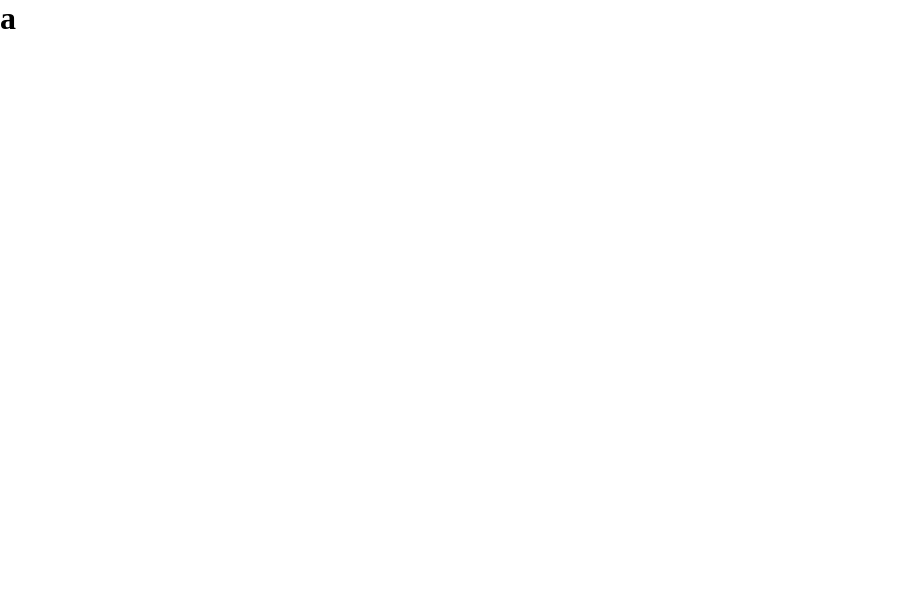
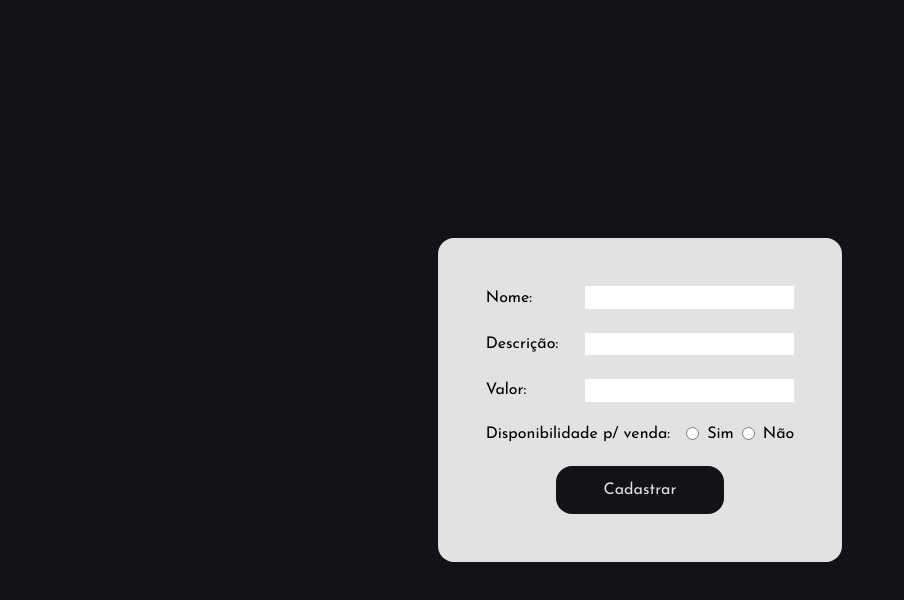
Before and after one commit to RafaelHDSV/Oak-Tecnologia, a React (Create React App) app: page / in a window 1280 px wide. Shown: the top 600 px of the page, without its empty margins (0-904 px from the left). Built offline with nearby package versions, Linux system fonts and the light colour scheme.

Commit message:
feat: adding conections in pages

```diff
--- a/src/App.css
+++ b/src/App.css
@@ -1,6 +1,166 @@
+@import url('https://fonts.googleapis.com/css2?family=Josefin+Sans:ital,wght@0,100..700;1,100..700&display=swap');
+/*   font-family: "Josefin Sans", sans-serif; */
+
+:root {
+	--white: #e2e2e2;
+	--gray: #131313;
+	--black: #121218;
+	--full-black: #000000;
+}
+
 * {
 	padding: 0;
 	margin: 0;
 	box-sizing: border-box;
 	transition: 200ms all ease;
+	font-family: 'Josefin Sans', sans-serif;
+	font-size: 16px;
 }
+
+body {
+	display: flex;
+	flex-direction: column;
+	justify-content: center;
+	align-items: center;
+	max-width: 100vw;
+	min-height: 100vh;
+	background-color: var(--black);
+}
+
+/* Register Page */
+
+.form-container {
+	display: flex;
+	flex-direction: column;
+	justify-content: center;
+	align-items: center;
+	background-color: var(--white);
+	padding: 3rem;
+	gap: 1.5rem;
+	border-radius: 1rem;
+}
+
+.input-container {
+	display: flex;
+	flex-direction: row;
+	justify-content: space-between;
+	align-items: center;
+	width: 100%;
+	gap: 1rem;
+}
+
+.input-container input,
+.input-container label,
+.input-container span {
+	cursor: pointer;
+}
+
+.input-container input {
+	outline: 0;
+	border: none;
+	padding: 0.2rem 1rem;
+}
+
+.radio-group,
+.radio {
+	display: flex;
+	flex-direction: row;
+	justify-content: center;
+	align-items: center;
+	gap: 0.5rem;
+}
+
+input:focus {
+	border: 1px solid var(--black);
+}
+
+button {
+	outline: 0;
+	border: none;
+	background-color: var(--black);
+	color: var(--white);
+	text-align: center;
+	padding: 1rem 3rem;
+	border-radius: 1rem;
+	cursor: pointer;
+}
+
+button:hover {
+	transform: scale(1.1);
+	border: 1px solid var(--black);
+	background-color: var(--white);
+	color: var(--black);
+}
+
+/* List Page */
+.list-container {
+	display: flex;
+	flex-direction: column;
+	justify-content: center;
+	align-items: center;
+	gap: 1rem;
+}
+
+.list {
+	background-color: var(--white);
+	color: var(--black);
+	border-collapse: collapse;
+	border-radius: 1rem;
+	border: 1px solid var(--full-black);
+	margin: 1rem 0;
+}
+
+.list td,
+.list tr {
+	padding: 0.5rem 1rem;
+	border: 1px solid var(--black);
+}
+
+.list tr:first-child {
+	background-color: var(--gray);
+	color: var(--white);
+}
+
+.button-inverted {
+	background-color: var(--white);
+	color: var(--black);
+}
+
+.button-inverted:hover {
+	background-color: var(--black);
+	color: var(--white);
+	border: 1px solid var(--white);
+}
+
+.span-list {
+	display: flex;
+	justify-content: center;
+	align-items: center;
+	color: var(--white);
+	font-size: 22px;
+}
+
+/* NotFound Page */
+.not-found {
+	display: flex;
+	flex-direction: column;
+	justify-content: center;
+	align-items: center;
+	gap: 1rem;
+}
+
+.not-found h1,
+.not-found span {
+	font-size: 28px;
+	color: var(--white);
+	cursor: pointer;
+}
+
+.not-found span {
+	font-size: 18px;
+}
+
+.not-found h1:hover,
+.not-found span:hover {
+	transform: scale(1.5);
+}
--- a/src/App.js
+++ /dev/null
@@ -1,11 +0,0 @@
-import './App.css';
-
-function App() {
-  return (
-    <div className="App">
-      <h1>a</h1>
-    </div>
-  );
-}
-
-export default App;
--- /dev/null
+++ b/src/App.jsx
@@ -0,0 +1,35 @@
+import React, { useState } from 'react';
+import { BrowserRouter as Router, Routes, Route } from 'react-router-dom';
+
+import Register from './pages/Register';
+import List from './pages/List';
+import NotFound from './pages/NotFound';
+
+function App() {
+	const [data, setData] = useState([]);
+
+	const fetchList = (newList) => {
+		setData(newList);
+	};
+
+	return (
+		<Router>
+			<Routes>
+				<Route
+					exact
+					path='/'
+					element={
+						<Register
+							fetchListProps={fetchList}
+							currentList={data}
+						/>
+					}
+				/>
+				<Route path='/list' element={<List data={data} />} />
+				<Route path='*' element={<NotFound />}></Route>
+			</Routes>
+		</Router>
+	);
+}
+
+export default App;
--- a/src/index.js
+++ b/src/index.jsx
@@ -4,7 +4,7 @@ import App from './App';
 
 const root = ReactDOM.createRoot(document.getElementById('root'));
 root.render(
-  <React.StrictMode>
-    <App />
-  </React.StrictMode>
+	<React.StrictMode>
+		<App />
+	</React.StrictMode>
 );
```
Also changed, not shown: public/manifest.json (deleted), public/robots.txt (deleted), 1 other file (tests, documents, lock files or other folders).
